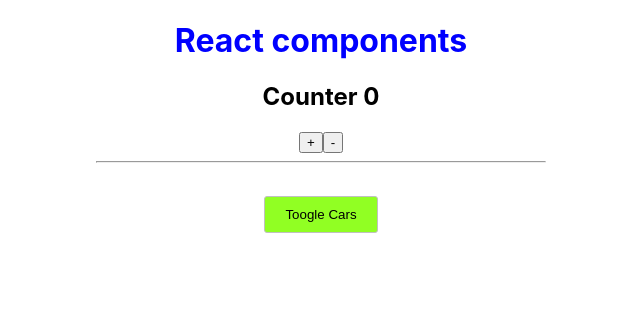
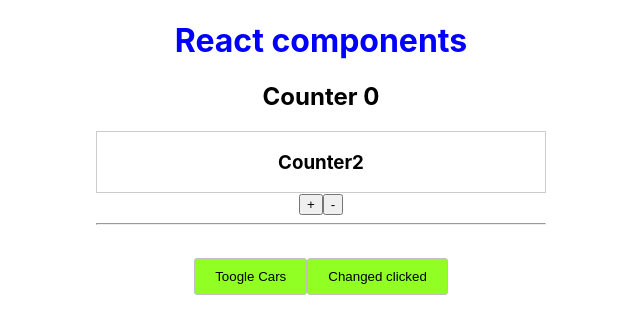
Before and after one commit to svdfsdev/react-udemy-course, a React (Create React App) app in the folder react-theory/: page / in a window 1280 px wide. Shown: the top 334 px of the page, without its empty margins (319-959 px from the left). Built offline with nearby package versions, Linux system fonts and the light colour scheme.

Commit message:
feat: add Context

```diff
--- a/react-theory/src/App.js
+++ b/react-theory/src/App.js
@@ -3,6 +3,8 @@
 import './App.scss';
 import ErrorBoundary from './ErrorBoundary/ErrorBoundary';
 import Counter from './Counter/Counter';
+
+export const ClickedContext = React.createContext(false);
 
 class App extends Component {
   constructor(props) {
@@ -16,6 +18,7 @@
       ],
       pageTitle: 'React components',
       showCars: false,
+      clicked: false,
     };
   }
 
@@ -51,7 +54,9 @@
       <div className="container">
         <h1>{this.state.pageTitle}</h1>
 
-        <Counter />
+        <ClickedContext.Provider value={this.state.clicked}>
+          <Counter />
+        </ClickedContext.Provider>
         <hr />
 
         <button
@@ -60,7 +65,14 @@
         >
           Toogle Cars
         </button>
-
+        <button
+          className="toogle-btn"
+          onClick={() =>
+            this.setState({ clicked: !this.state.clicked })
+          }
+        >
+          Changed clicked
+        </button>
         <div className="cars">
           {this.state.showCars &&
             this.state.cars.map((car, index) => (
--- a/react-theory/src/Counter/Counter.jsx
+++ b/react-theory/src/Counter/Counter.jsx
@@ -1,4 +1,5 @@
 import React from 'react';
+import { Counter2 } from '../Counter2/Counter2';
 import Auxiliary from '../hoc/Auxiliary';
 
 class Counter extends React.Component {
@@ -18,6 +19,7 @@
     return (
       <Auxiliary>
         <h2 key="1"> Counter {this.state.counter}</h2>
+        <Counter2 />
         <button key="2" onClick={this.addCounter}>
           +
         </button>
--- /dev/null
+++ b/react-theory/src/Counter2/Counter2.jsx
@@ -0,0 +1,13 @@
+import React from 'react';
+import { ClickedContext } from '../App';
+
+export const Counter2 = (props) => {
+  return (
+    <div style={{ border: '1px solid #ccc' }}>
+      <h3>Counter2</h3>
+      <ClickedContext.Consumer>
+        {(value) => value && <p>Clicked</p>}
+      </ClickedContext.Consumer>
+    </div>
+  );
+};
```
